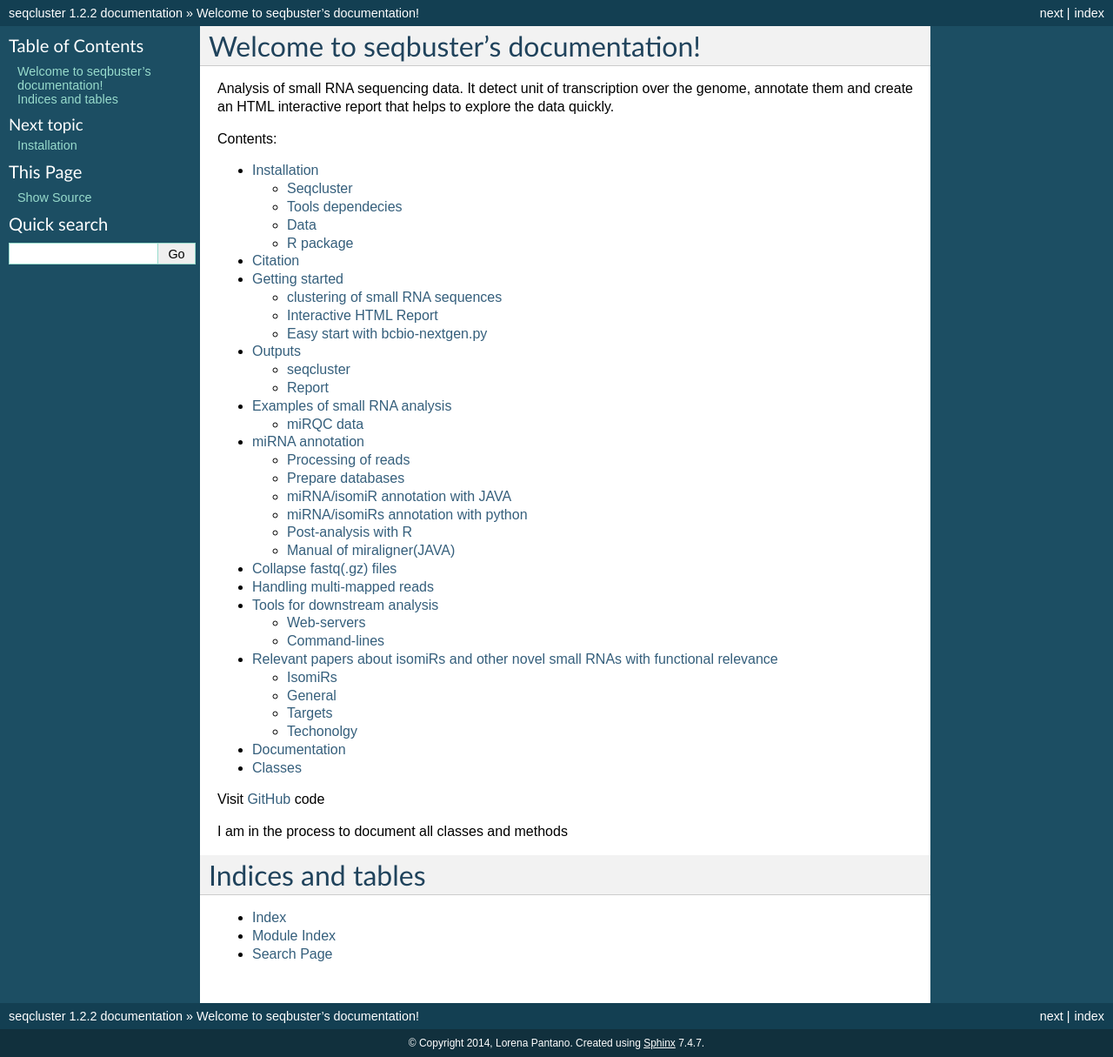
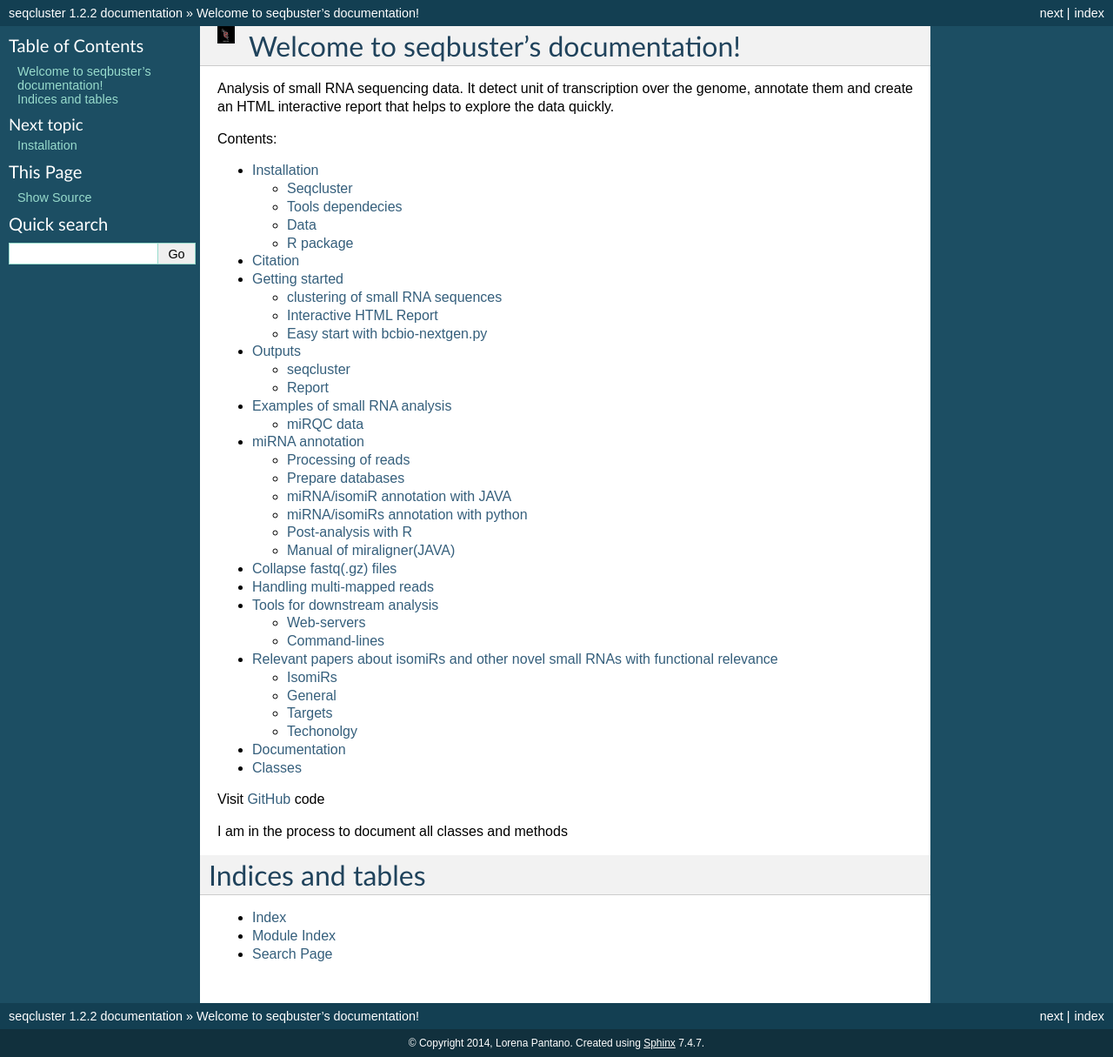
Before and after one commit to lpantano/seqcluster, a Sphinx documentation site: the page built from doc/source/index.rst, in a window 1280 px wide. Shown: the whole page at 87% size. Built offline with Sphinx 7.4.7, drawn with Linux system fonts in a browser that asks for light colours.

Commit message:
Add logo [ci skip]

```diff
--- a/doc/source/index.rst
+++ b/doc/source/index.rst
@@ -2,6 +2,12 @@
    sphinx-quickstart on Fri Jul 11 17:06:34 2014.
    You can adapt this file completely to your liking, but it should at least
    contain the root `toctree` directive.
+
+.. image:: logo.png
+   :alt: seqcluster banner
+   :align: left
+   :height: 20px
+   :width: 20px
 
 Welcome to seqbuster's documentation!
 =====================================
```
